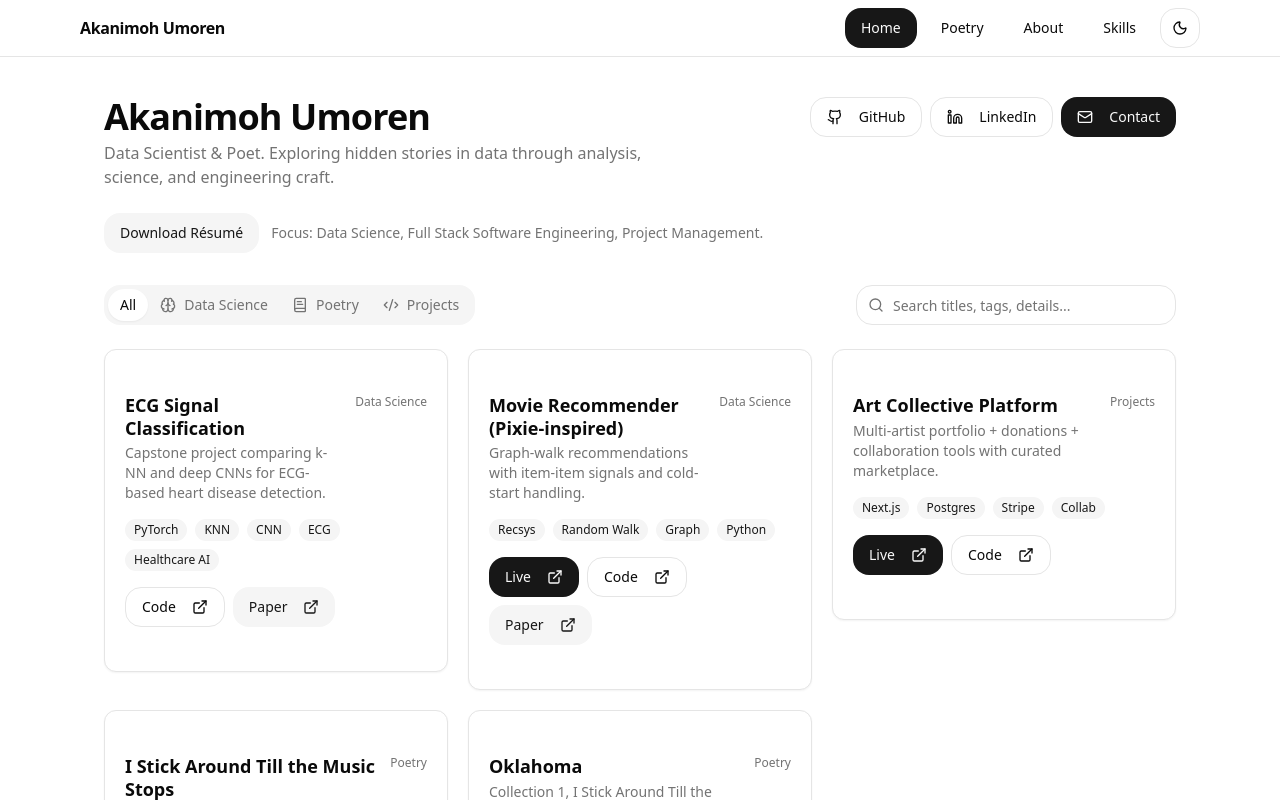
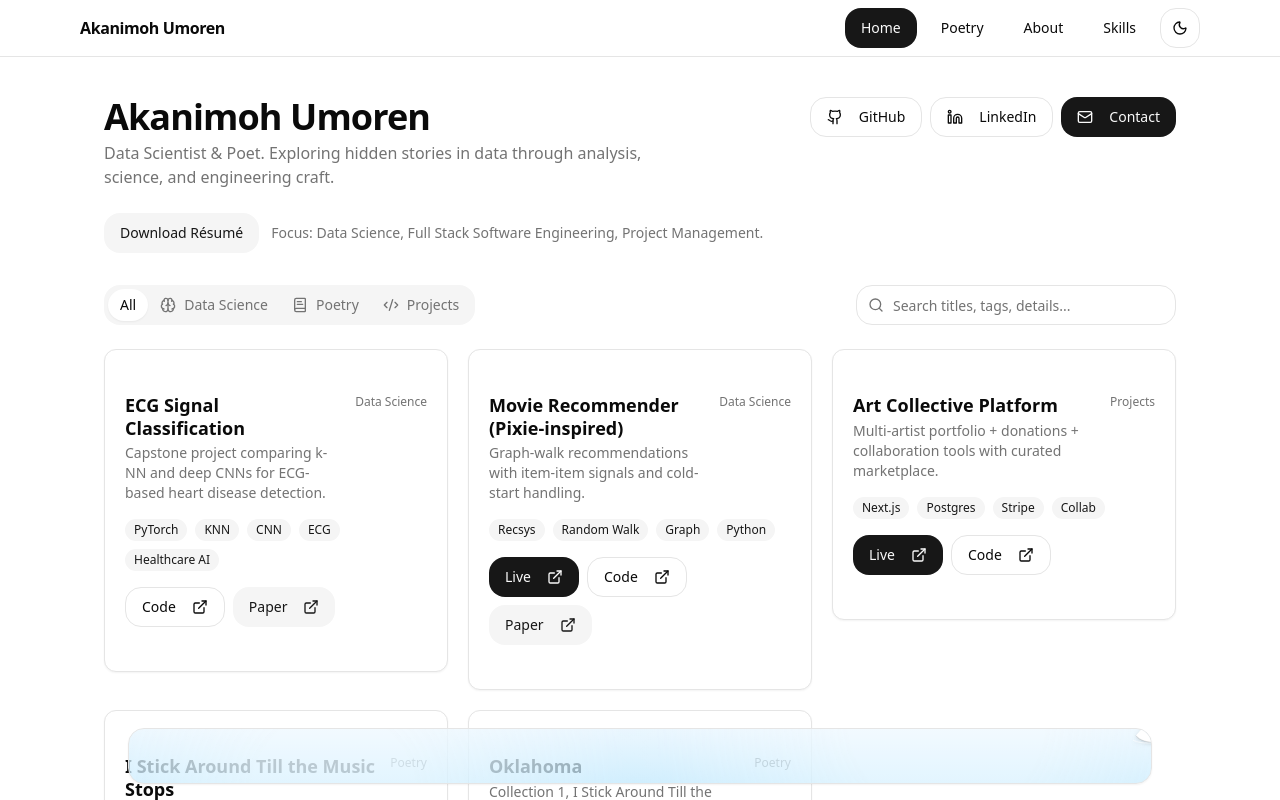
Before and after one commit to oneofthejosephs/Personal-Website, a Next.js app: page / in a window 1280 px wide. Shown: the top 800 px of the page. Built offline with nearby package versions, Linux system fonts and the light colour scheme.

Commit message:
SWAN SCOLLING BUTTON, THE MOST IMPORTANT FEATUREgit add -A

```diff
--- a/src/app/globals.css
+++ b/src/app/globals.css
@@ -106,3 +106,5 @@
     @apply ring-2 ring-ring ring-offset-2;
   }
 }
+
+html { scroll-behavior: smooth; }
--- a/src/app/layout.tsx
+++ b/src/app/layout.tsx
@@ -3,6 +3,8 @@ import { Geist, Geist_Mono } from "next/font/google";
 import "./globals.css";
 import SiteHeader from "@/components/SiteHeader";
 import { ThemeProvider } from "@/components/ThemeSettings";
+import SwanScroll from "@/components/SwanScroll";
+
 const geistSans = Geist({
   variable: "--font-geist-sans",
   subsets: ["latin"],
@@ -74,6 +76,7 @@ export default function RootLayout({
         <ThemeProvider>
           <SiteHeader />
           {children}
+          <SwanScroll />
         </ThemeProvider>
       </body>
     </html>
--- /dev/null
+++ b/src/components/SwanScroll.tsx
@@ -0,0 +1,89 @@
+"use client";
+
+import { useScroll, useSpring, useTransform, motion } from "framer-motion";
+
+export default function SwanScroll() {
+  // 0 at page top, 1 at page bottom
+  const { scrollYProgress } = useScroll();
+  // smooth the motion a bit
+  const smooth = useSpring(scrollYProgress, { stiffness: 120, damping: 20, mass: 0.2 });
+  // map progress to horizontal position across the pond (as a percentage)
+  const left = useTransform(smooth, (v: number) => `${v * 100}%`);
+
+  return (
+    <div
+      className="
+        pointer-events-none fixed inset-x-0 bottom-0 z-50
+        px-6 pb-4
+      "
+      aria-hidden="true"
+    >
+      <div
+        className="
+          relative mx-auto max-w-5xl
+          h-14 rounded-2xl border bg-gradient-to-t from-sky-200/70 to-sky-100/70
+          dark:from-sky-900/60 dark:to-sky-800/60
+          shadow-sm
+          overflow-hidden
+        "
+      >
+        {/* decorative gentle 'ripples' */}
+        <div className="absolute inset-0 opacity-40 [background:radial-gradient(circle_at_20%_120%,_white_10%,_transparent_40%),radial-gradient(circle_at_80%_-20%,_white_12%,_transparent_40%)] dark:opacity-20" />
+
+        {/* the swan */}
+        <motion.button
+          onClick={() => window.scrollTo({ top: 0, behavior: "smooth" })}
+          style={{ left }}
+          className="
+            pointer-events-auto absolute -top-5
+            -translate-x-1/2
+            focus:outline-none
+          "
+          aria-label="Back to top"
+          title="Back to top"
+        >
+          <motion.div
+            // gentle bobbing
+            animate={{ y: [0, -3, 0] }}
+            transition={{ repeat: Infinity, duration: 2.2, ease: "easeInOut" }}
+            className="drop-shadow"
+          >
+            {/* inline SVG swan so you don't need an asset file */}
+            <svg
+              xmlns="http://www.w3.org/2000/svg"
+              width="44"
+              height="44"
+              viewBox="0 0 64 64"
+            >
+              {/* body */}
+              <path
+                d="M10 42c6 8 18 10 26 10s18-3 18-9c0-4-3-7-8-8-5-1-9 2-12 1-3-1-4-5-1-8 3-3 8-3 10-9 1-3 0-7-3-8-4-2-8 2-8 6"
+                fill="white"
+                stroke="black"
+                strokeOpacity="0.15"
+                strokeWidth="1.2"
+              />
+              {/* neck & head */}
+              <path
+                d="M30 19c-2 5 3 8 7 9 1-3 1-6-2-8-1-1-3-2-5-1z"
+                fill="white"
+              />
+              {/* beak */}
+              <path d="M38 21c2 0 3 1 4 2-1 1-2 1-4 1z" fill="#f97316" />
+              {/* eye */}
+              <circle cx="36.7" cy="20.6" r="0.9" fill="black" />
+              {/* tiny wake ripple */}
+              <path
+                d="M6 49c6 3 14 4 22 4s16-1 23-4"
+                stroke="white"
+                strokeOpacity="0.7"
+                strokeWidth="1.2"
+                fill="none"
+              />
+            </svg>
+          </motion.div>
+        </motion.button>
+      </div>
+    </div>
+  );
+}
```
